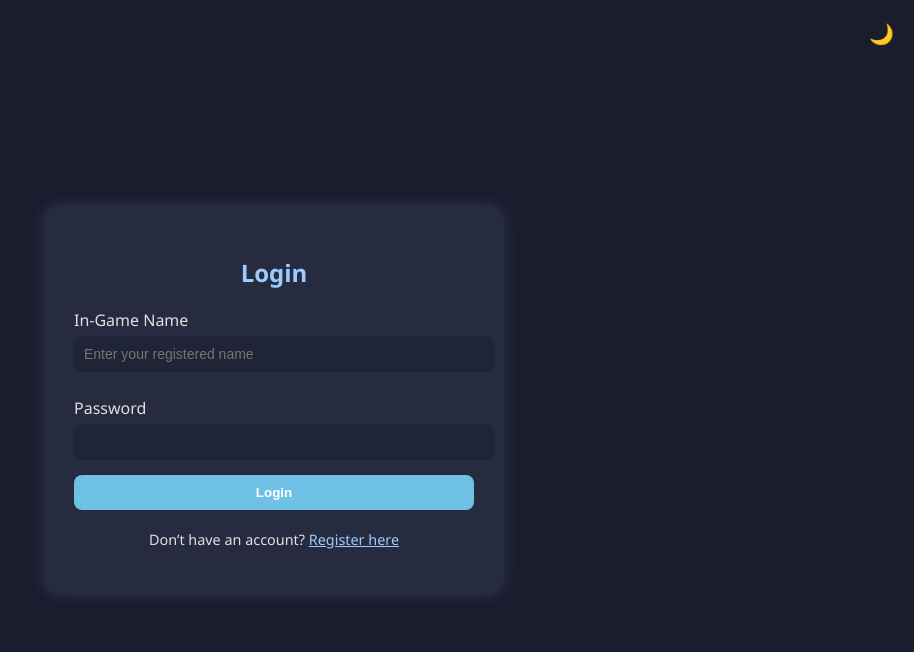
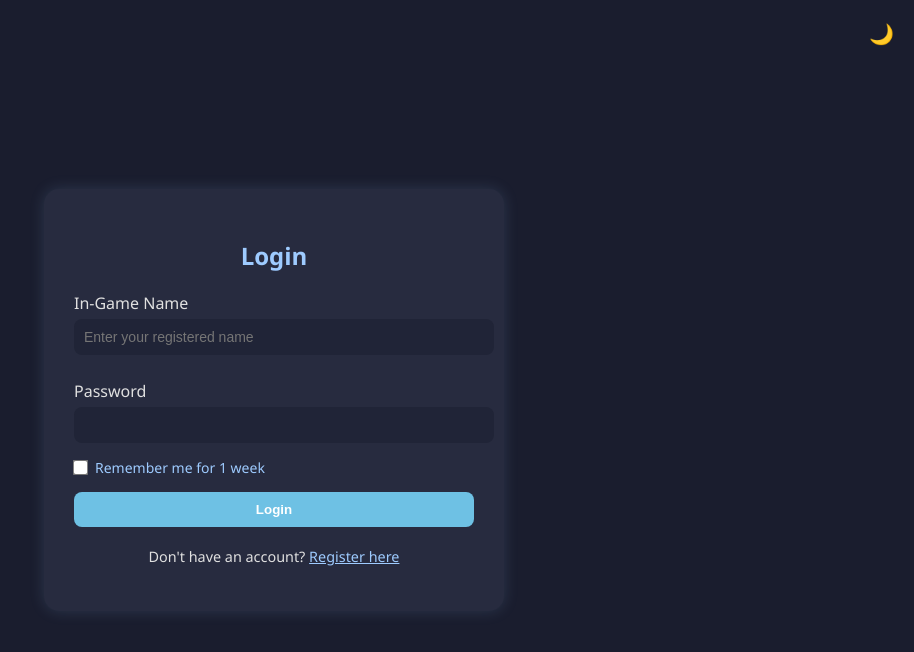
Before and after one commit to omfgryu/mob-control-app, a Flask app: page /login in a window 1280 px wide. Shown: the top 652 px of the page, without its empty margins (366-1280 px from the left). Run offline with Flask 3, Linux system fonts and the light colour scheme; some libraries are stand-ins or nearby versions.

Commit message:
Add Remember Me functionality - sessions can last 1 week

```diff
--- a/app.py
+++ b/app.py
@@ -34,7 +34,7 @@ if not app.secret_key:
 app.config['SESSION_COOKIE_SECURE'] = True
 app.config['SESSION_COOKIE_HTTPONLY'] = True
 app.config['SESSION_COOKIE_SAMESITE'] = 'Lax'
-app.config['PERMANENT_SESSION_LIFETIME'] = 1800  # 30 minutes
+app.config['PERMANENT_SESSION_LIFETIME'] = 604800  # 1 week for Remember Me
 
 # Move admin credentials to environment variables for security
 ADMIN_USERNAME = os.environ.get('ADMIN_USERNAME', 'omfgryu')
@@ -241,6 +241,7 @@ def login():
 
         name = sanitize_input(request.form.get("name", ""))
         password = sanitize_input(request.form.get("password", ""))
+        remember_me = request.form.get("remember_me")  # Get Remember Me checkbox
 
         # Check for admin login
         if name == ADMIN_USERNAME and password == ADMIN_PIN:
@@ -262,6 +263,10 @@ def login():
                     else:
                         admin_id = admin_user[0]
 
+                    # Set permanent session if Remember Me is checked
+                    if remember_me:
+                        session.permanent = True
+
                     session["user_id"] = admin_id
                     session["user_name"] = ADMIN_USERNAME
                     session["role"] = "admin"
@@ -278,6 +283,10 @@ def login():
 
                 user = c.fetchone()
                 if user and bcrypt.checkpw(password.encode('utf-8'), user[2].encode('utf-8')):
+                    # Set permanent session if Remember Me is checked
+                    if remember_me:
+                        session.permanent = True
+
                     session["user_id"] = user[0]
                     session["user_name"] = user[1]
                     session["role"] = "user"
--- a/templates/login.html
+++ b/templates/login.html
@@ -117,6 +117,31 @@
       color: #7f1d1d;
     }
 
+    /* Remember me checkbox styling */
+    .remember-me {
+      display: flex;
+      align-items: center;
+      margin-bottom: 15px;
+      gap: 8px;
+    }
+
+    .remember-me input[type="checkbox"] {
+      width: auto;
+      margin: 0;
+      transform: scale(1.2);
+    }
+
+    .remember-me label {
+      margin: 0;
+      font-size: 14px;
+      color: #9ecbff;
+      cursor: pointer;
+    }
+
+    .light-mode .remember-me label {
+      color: #00695c;
+    }
+
     @media screen and (max-width: 600px) {
       body {
         align-items: flex-start;
@@ -171,12 +196,18 @@
   <label for="password">Password</label>
   <input type="password" name="password" required>
 
+  <!-- Remember Me Checkbox -->
+  <div class="remember-me">
+    <input type="checkbox" id="remember_me" name="remember_me" value="1">
+    <label for="remember_me">Remember me for 1 week</label>
+  </div>
+
   <button type="submit">Login</button>
 </form>
 
 
   <p style="text-align: center; margin-top: 20px; font-size: 0.9em;">
-    Don’t have an account? <a href="{{ url_for('register') }}" style="color: #9ecbff;">Register here</a>
+    Don't have an account? <a href="{{ url_for('register') }}" style="color: #9ecbff;">Register here</a>
   </p>
 </div>
 
```
